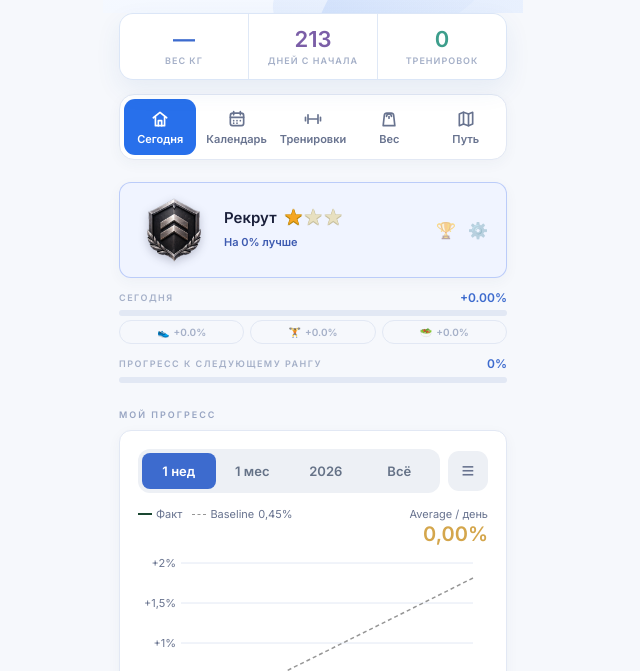
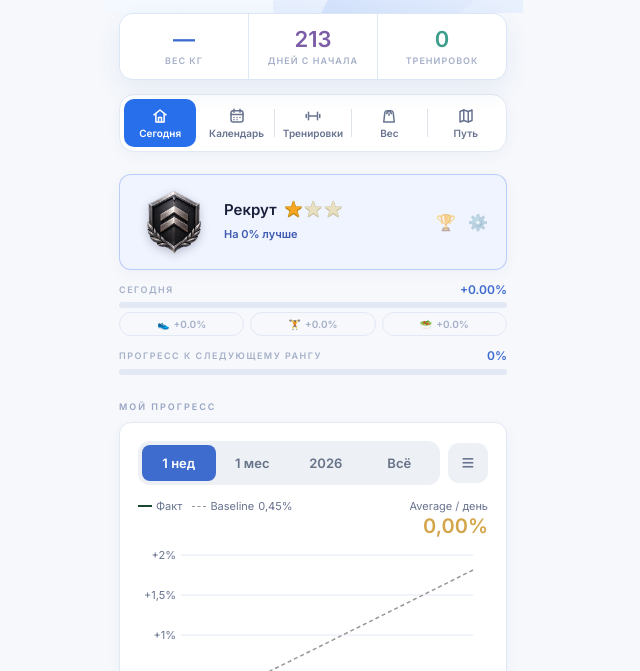
Before and after one commit to Nurzhan117/Body-Project, a plain HTML site: page index.html in a window 1280 px wide. Shown: the part 129-800 px from the top of the page, without its empty margins (327-967 px from the left). Drawn offline with nearby package versions, Linux system fonts and the light colour scheme.

Commit message:
Compact the navigation and add tab dividers

```diff
--- a/index.html
+++ b/index.html
@@ -127,14 +127,13 @@ body{font-family:'Inter',sans-serif;color:var(--text);background:var(--bg);max-w
 .section-head{display:flex;align-items:center;justify-content:flex-end;gap:10px}
 .section-head .section-label{margin-bottom:0;min-width:0}
 .view-nav{display:grid;grid-template-columns:repeat(5,minmax(0,1fr));gap:4px;width:100%;padding:4px;background:var(--surface);border:1px solid var(--border);border-radius:15px;box-shadow:var(--shadow-soft)}
-.view-tab{display:flex;flex-direction:column;align-items:center;justify-content:center;gap:4px;min-width:0;height:56px;padding:0 1px;border:0;border-radius:11px;background:transparent;color:var(--text2);font:600 11px/1.1 Inter,Arial,sans-serif;text-align:center;cursor:pointer;transition:background-color .18s,color .18s}
-.view-tab .nav-ico{width:20px;height:20px;flex:none;stroke:currentColor;stroke-width:2;fill:none;stroke-linecap:round;stroke-linejoin:round}
+.view-tab{position:relative;display:flex;flex-direction:column;align-items:center;justify-content:center;gap:3px;min-width:0;height:48px;padding:0 1px;border:0;border-radius:10px;background:transparent;color:var(--text2);font:600 10px/1.1 Inter,Arial,sans-serif;text-align:center;cursor:pointer;transition:background-color .18s,color .18s}
+.view-tab .nav-ico{width:18px;height:18px;flex:none;stroke:currentColor;stroke-width:2;fill:none;stroke-linecap:round;stroke-linejoin:round}
 .view-tab .nav-text{max-width:100%;white-space:nowrap}
+.view-tab:not(.active) + .view-tab:not(.active)::before{content:"";position:absolute;inset-inline-start:-2.5px;top:50%;transform:translateY(-50%);width:1px;height:28px;background:#dfe4eb;pointer-events:none}
 .view-tab.active{background:#2870eb;color:#fff}
 .view-tab:focus-visible{outline:2px solid var(--green);outline-offset:1px}
-@media (max-width:410px){.view-tab{font-size:10px}}
 @media (max-width:374px){.view-tab{font-size:9px;letter-spacing:-.3px;padding-inline:0}}
-@media (max-width:345px){.view-tab .nav-ico{width:18px;height:18px}}
 .app-view{display:none}
 .app-view.active{display:block}
 .today-card{background:var(--surface);border-radius:16px;overflow:hidden;border:1px solid var(--border);box-shadow:var(--shadow)}
```
